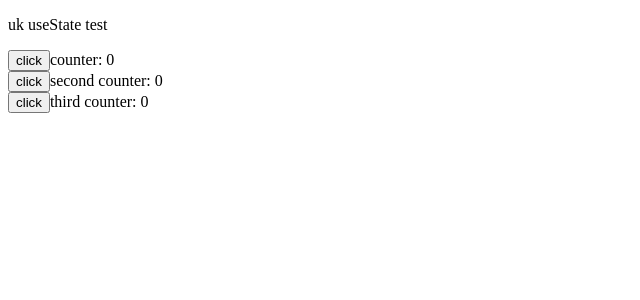
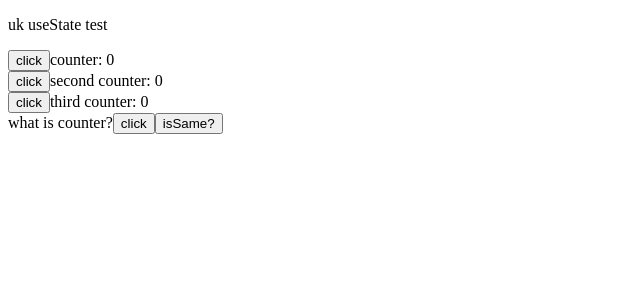
Before and after one commit to yachae85/miricanvas-mobile-team-study, a React app in the folder 1회차/: page / in a window 1280 px wide. Shown: the top 300 px of the page, without its empty margins (0-640 px from the left). Built offline with nearby package versions, Linux system fonts and the light colour scheme.

Commit message:
feat: useCallback

```diff
--- a/1회차/src/components/TestComponent.tsx
+++ b/1회차/src/components/TestComponent.tsx
@@ -1,12 +1,18 @@
 import { useMemo } from '../custom_hooks/useMemo';
 import { useEffect } from '../custom_hooks/useEffect';
 import { useState } from '../custom_hooks/useState';
+import { useCallback } from '../custom_hooks/useCallback';
 
 export const TestComponent = () => {
   const [counter, setCounter] = useState<number>(0);
   const [anotherCounter, setAnotherCounter] = useState<number>(0);
   const [thirdCounter, setThirdCounter] = useState<number>(0);
   const tempMemo = useMemo(() => Boolean(counter % 2), [counter]);
+  const tempFunc = useCallback(() => {
+    console.log('counter is', counter);
+  }, [counter]);
+
+  const [temp, setTemp] = useState(tempFunc);
 
   const onClick = () => {
     setCounter(counter + 1);
@@ -20,16 +26,16 @@ export const TestComponent = () => {
     setThirdCounter(thirdCounter + 1);
   };
 
-  useEffect(() => {
-    // console.log('counter or antherCounter changed');
-    // console.log('counter: ', counter);
-    // console.log('anotherCounter: ', anotherCounter);
-  }, [counter, anotherCounter]);
+  // useEffect(() => {
+  // console.log('counter or antherCounter changed');
+  // console.log('counter: ', counter);
+  // console.log('anotherCounter: ', anotherCounter);
+  // }, [counter, anotherCounter]);
 
-  useEffect(() => {
-    console.log('custom useMemo');
-    console.log('meoization value: ', tempMemo);
-  }, [tempMemo]);
+  // useEffect(() => {
+  //   console.log('custom useMemo');
+  //   console.log('meoization value: ', tempMemo);
+  // }, [tempMemo]);
 
   return (
     <div>
@@ -47,6 +53,20 @@ export const TestComponent = () => {
           <button onClick={onClickThird}>click</button>
           <span>third counter: {thirdCounter}</span>
         </div>
+        <div>
+          <span>what is counter?</span>
+          <button onClick={tempFunc}>click</button>
+          <button
+            onClick={() => {
+              console.log(temp === tempFunc);
+              if (temp !== tempFunc) {
+                setTemp(tempFunc);
+              }
+            }}
+          >
+            isSame?
+          </button>
+        </div>
       </div>
     </div>
   );
--- /dev/null
+++ b/1회차/src/custom_hooks/useCallback.ts
@@ -0,0 +1,5 @@
+import { useMemo } from './useMemo';
+
+export const useCallback = <T extends Function>(callback: T, dependencies: any[]) => {
+  return useMemo(() => callback, dependencies);
+};
```
